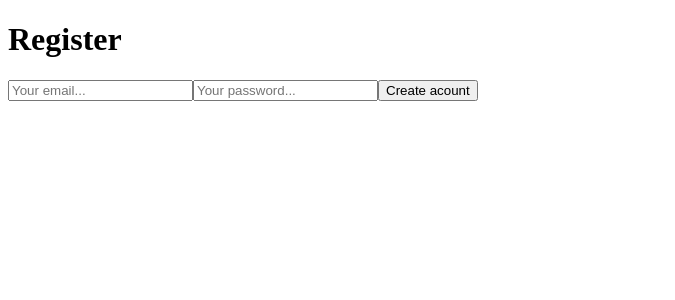
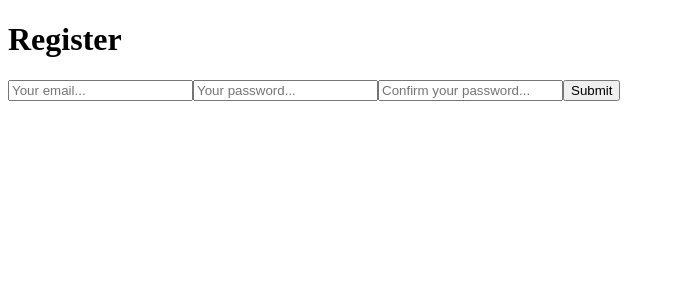
Before and after one commit to ythiago03/purpleframe, a React (Vite) app: page /register in a window 1280 px wide. Shown: the top 300 px of the page, without its empty margins (0-675 px from the left). Built offline with nearby package versions, Linux system fonts and the light colour scheme.

Commit message:
Feat: creating form validation

```diff
--- a/package.json
+++ b/package.json
@@ -10,6 +10,7 @@
     "preview": "vite preview"
   },
   "dependencies": {
+    "@hookform/resolvers": "^3.1.1",
     "firebase": "^10.1.0",
     "react": "^18.2.0",
     "react-dom": "^18.2.0",
--- a/src/pages/Register.tsx
+++ b/src/pages/Register.tsx
@@ -1,38 +1,53 @@
-import React, { useState } from 'react';
+import React from 'react';
 import { createUserWithEmailAndPassword } from 'firebase/auth';//função para criar user com email e senha
 import { auth } from '../config/firebase';
 import { useNavigate } from 'react-router-dom';
+import { useForm } from 'react-hook-form';
+import * as yup from 'yup';
+import { yupResolver } from '@hookform/resolvers/yup'
 
 const Register = () => {
 
-  const [email, setEmail] = useState('');
-  const [password, setPassword] = useState('');
+  const schema = yup.object().shape({
+    email: yup.string().email().required(),
+    password: yup.string().required().min(6).max(20),
+    confirmPassword: yup.string().oneOf([yup.ref("password"), null]).required(),
+  });
+
+  const {register, handleSubmit } = useForm({
+    resolver: yupResolver(schema),
+  });
 
   const navigate = useNavigate();
 
-  const createAcount = async () => {
+  const createAcount = async ({email, password}) => {
     const result = await createUserWithEmailAndPassword(auth, email, password);//criando novo user
     console.log(result);
     navigate('/login');
   };
 
+  const onSubmit = data => createAcount(data);
+
   return (
-    <div>
+    <form onSubmit={handleSubmit(onSubmit)}>
       <h1>Register</h1>
       <input
         type="email"
-        name="email"
         placeholder="Your email..."
-        onChange={e => setEmail(e.target.value)}
+        {...register('email')}
       />
       <input
         type="password"
-        name="password"
         placeholder="Your password..."
-        onChange={e => setPassword(e.target.value)}
+        {...register('password')}
       />
-      <button onClick={createAcount}>Create acount</button>
-    </div>
+      <input
+        type="password"
+        placeholder="Confirm your password..."
+        {...register('confirmPassword')}
+      />
+      <input type="submit"/>
+    </form>
   );
 };
 
```
Also changed, not shown: 1 other file (tests, documents, lock files or other folders).
